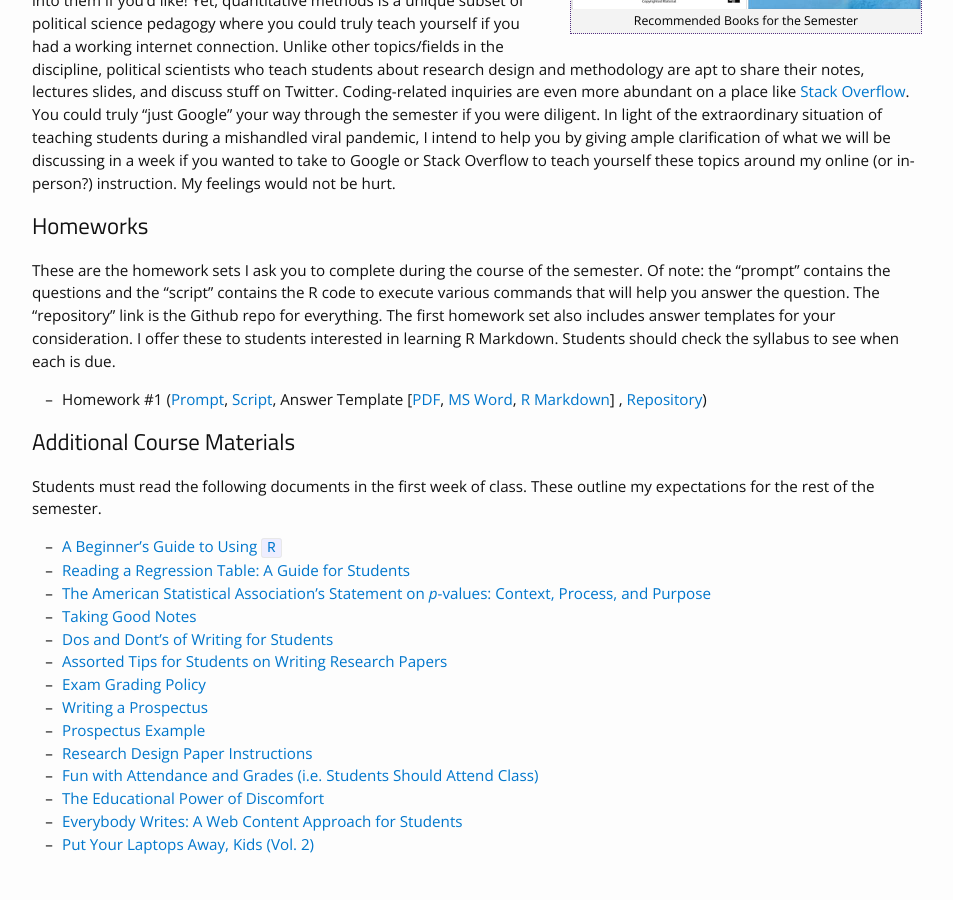
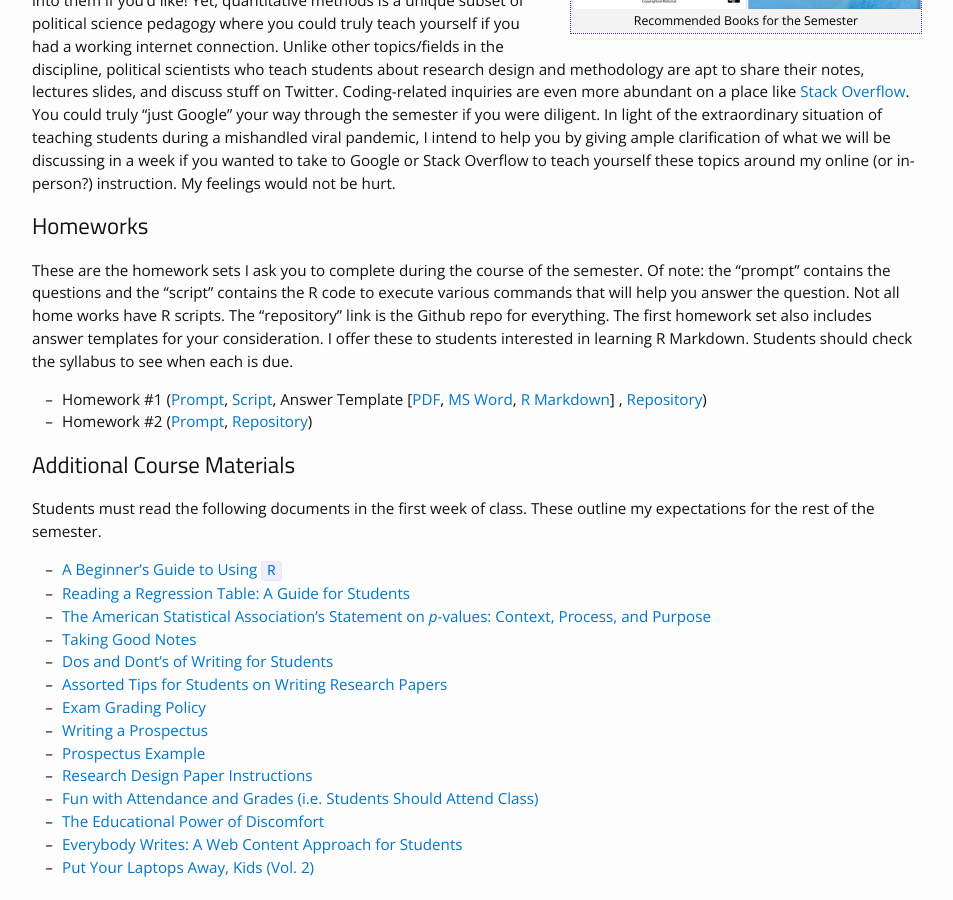
Before and after one commit to svmiller/posc3410, a Jekyll site: the page built from course-materials.md, in a window 1280 px wide and 900 px high, scrolled down 400 px. Shown: the whole window, without its empty margins (163-1116 px from the left). Built offline with Jekyll 4.4.1, drawn with Linux system fonts in a browser that asks for light colours; nearby versions of some CDN libraries.

Commit message:
and up you go

```diff
--- a/course-materials.md
+++ b/course-materials.md
@@ -23,10 +23,11 @@ I assign these books because I believe they are useful. You should look into the
 
 ## Homeworks
 
-These are the homework sets I ask you to complete during the course of the semester. Of note: the "prompt" contains the questions and the "script" contains the R code to execute various commands that will help you answer the question. The "repository" link is the Github repo for everything. The first homework set also includes answer templates for your consideration. I offer these to students interested in learning R Markdown. Students should check the syllabus to see when each is due.
+These are the homework sets I ask you to complete during the course of the semester. Of note: the "prompt" contains the questions and the "script" contains the R code to execute various commands that will help you answer the question. Not all home works have R scripts. The "repository" link is the Github repo for everything. The first homework set also includes answer templates for your consideration. I offer these to students interested in learning R Markdown. Students should check the syllabus to see when each is due.
 
 - Homework #1 ([Prompt](http://posc3410.svmiller.com/homeworks/hw1/posc3410-hw1.pdf), [Script](https://github.com/svmiller/posc3410/blob/master/homeworks/hw1/1-sc-primary-2016.R), Answer Template [[PDF](http://posc3410.svmiller.com/homeworks/hw1/posc3410-hw1-answer-template.pdf), [MS Word](http://posc3410.svmiller.com/homeworks/hw1/posc3410-hw1-answer-template.docx), [R Markdown](http://posc3410.svmiller.com/homeworks/hw1/posc3410-hw1-answer-template.Rmd)]
 , [Repository](https://github.com/svmiller/posc3410/tree/master/homeworks/hw1))
+- Homework #2 ([Prompt](http://posc3410.svmiller.com/homeworks/hw2/posc3410-hw2.pdf), [Repository](https://github.com/svmiller/posc3410/tree/master/homeworks/hw2))
 
 
 ## Additional Course Materials
```
